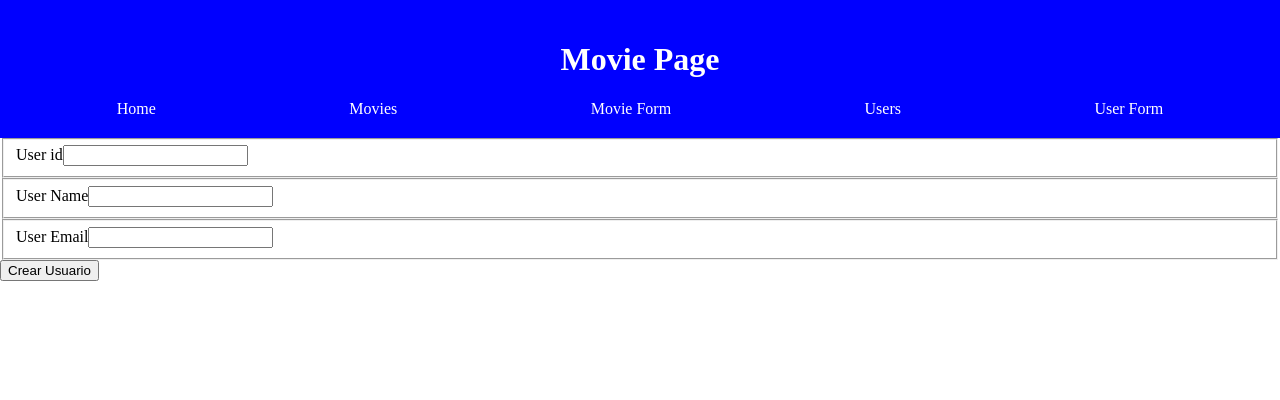
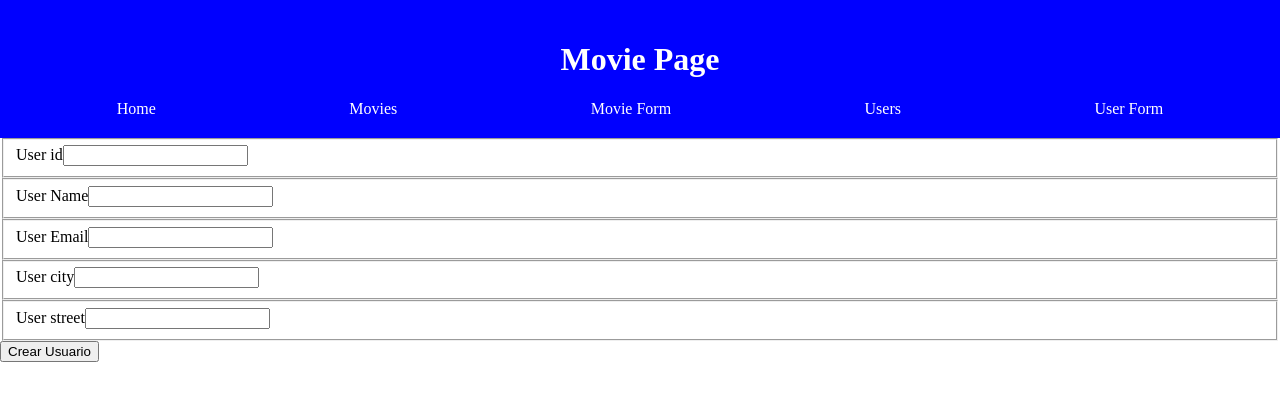
Before and after one commit to Amaza-ing/Upgrade-Hub-Angular-Movie, an Angular app: page /user-form in a window 1280 px wide. Shown: the top 400 px of the page. Built offline with nearby package versions, Linux system fonts and the light colour scheme.

Commit message:
movie-users finished

```diff
--- a/src/app/models/User.ts
+++ b/src/app/models/User.ts
@@ -1,7 +1,7 @@
 import Address from "./Address";
 
 export default interface User {
-  id: string;
+  id: number;
   name: string;
   email: string;
   address: Address;
--- a/src/app/pages/movie-detail/movie-detail.component.ts
+++ b/src/app/pages/movie-detail/movie-detail.component.ts
@@ -1,4 +1,4 @@
-import { Component } from '@angular/core';
+import { Component, OnInit } from '@angular/core';
 import { HeaderComponent } from '../../components/header/header.component';
 import { ActivatedRoute } from '@angular/router';
 import { MovieService } from '../../services/movie.service';
@@ -11,14 +11,16 @@ import Movie from '../../models/Movie';
   templateUrl: './movie-detail.component.html',
   styleUrl: './movie-detail.component.css',
 })
-export class MovieDetailComponent {
+export class MovieDetailComponent implements OnInit {
   selectedMovie?: Movie;
 
   constructor(
     private route: ActivatedRoute,
     public movieService: MovieService
-  ) {
-    const movieName = route.snapshot.params['movieName'];
-    this.selectedMovie = movieService.getMovie(movieName);
+  ) {}
+
+  ngOnInit(): void {
+    const movieName = this.route.snapshot.params['movieName'];
+    this.selectedMovie = this.movieService.getMovie(movieName);
   }
 }
--- a/src/app/pages/user-form/user-form.component.html
+++ b/src/app/pages/user-form/user-form.component.html
@@ -1,6 +1,6 @@
 <app-header></app-header>
 
-<form (submit)="postUser()" [formGroup]="userForm">
+<form [formGroup]="userForm">
   <fieldset>
     <label for="user-id">User id</label>
     <input type="text" id="user-id" formControlName="id">
@@ -13,5 +13,15 @@
     <label for="email">User Email</label>
     <input type="text" id="email" formControlName="email">
   </fieldset>
-  <button>Crear Usuario</button>
 </form>
+<form [formGroup]="address">
+  <fieldset>
+    <label for="user-city">User city</label>
+    <input type="text" id="user-city" formControlName="city">
+  </fieldset>
+  <fieldset>
+    <label for="user-street">User street</label>
+    <input type="text" id="user-street" formControlName="street">
+  </fieldset>
+</form>
+<button (click)="postUser()">Crear Usuario</button>
--- a/src/app/pages/user-form/user-form.component.ts
+++ b/src/app/pages/user-form/user-form.component.ts
@@ -15,17 +15,23 @@ export class UserFormComponent {
   id: FormControl;
   name: FormControl;
   email: FormControl;
+  address: FormGroup;
 
   constructor(public userService: UserService) {
     this.id = new FormControl('');
     this.name = new FormControl('');
     this.email = new FormControl('');
+    this.address = new FormGroup({
+      street: new FormControl(''),
+      city: new FormControl(''),
+    });
 
     this.userForm = new FormGroup({
       id: this.id,
       name: this.name,
       email: this.email,
-    })
+      address: this.address,
+    });
   }
 
   postUser() {
--- a/src/app/pages/user-list/user-list.component.html
+++ b/src/app/pages/user-list/user-list.component.html
@@ -4,7 +4,7 @@
   @for (user of userService.users; track user.id) {
     <li>
       <div>
-        <a [routerLink]="user.id">
+        <a [routerLink]="user.id.toString()">
           <h2>{{user.name}}</h2>
         </a>
         <h3>{{user.email}}</h3>
--- a/src/app/pages/user-list/user-list.component.ts
+++ b/src/app/pages/user-list/user-list.component.ts
@@ -29,7 +29,7 @@ export class UserListComponent implements OnInit {
     });
   }
 
-  deleteUser(id: string) {
+  deleteUser(id: number) {
     this.userService.deleteUser(id).subscribe({
       next: (data) => {
         console.log(data);
--- a/src/app/services/user.service.ts
+++ b/src/app/services/user.service.ts
@@ -6,28 +6,28 @@ import User from '../models/User';
   providedIn: 'root'
 })
 export class UserService {
-  // readonly API_URL = "https://jsonplaceholder.typicode.com/users";
-  readonly API_URL = "https://ca8d440d5f971164a0b0.free.beeceptor.com/api/users"
+  readonly API_URL = "https://jsonplaceholder.typicode.com/users";
+  // readonly API_URL = "https://ca8d440d5f971164a0b0.free.beeceptor.com/api/users"
 
-  users: any[];
+  users: User[];
 
   constructor(private http: HttpClient) {
     this.users = [];
   }
 
   getUsers() {
-    return this.http.get<any[]>(this.API_URL)
+    return this.http.get<User[]>(this.API_URL)
   }
 
   getUser(id: number) {
-    return this.http.get<any>(`${this.API_URL}/${id}`)
+    return this.http.get<User>(`${this.API_URL}/${id}`)
   }
 
-  postUser(user: any) {
-    return this.http.post<any>(this.API_URL, user)
+  postUser(user: User) {
+    return this.http.post<User>(this.API_URL, user)
   }
 
-  deleteUser(id: string) {
+  deleteUser(id: number) {
     return this.http.delete<any>(`${this.API_URL}/${id}`)
   }
 }
```
